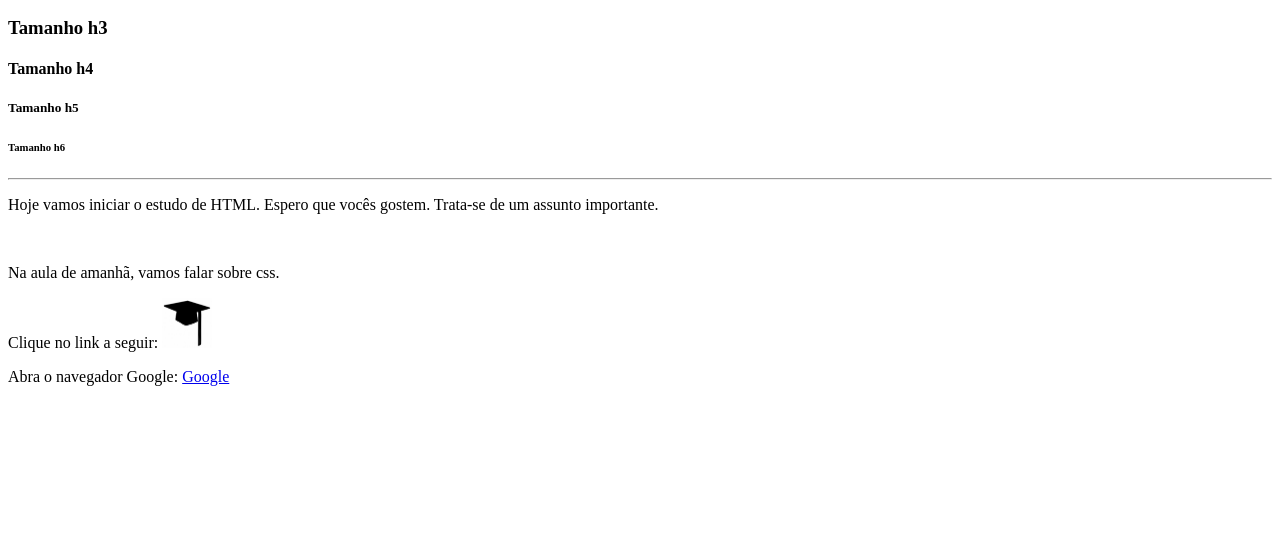
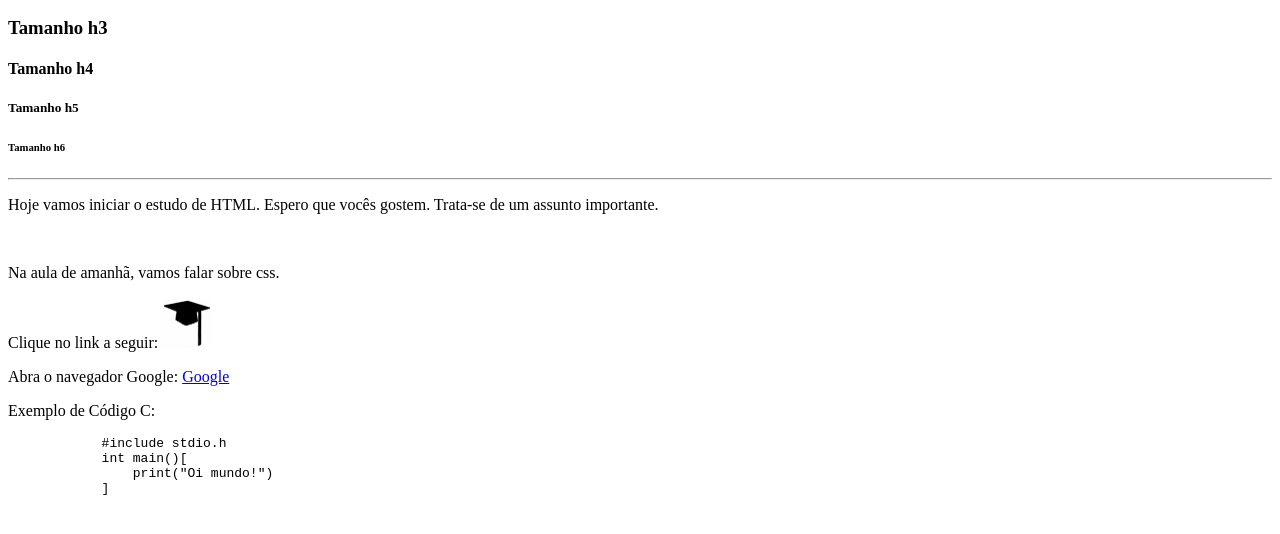
Before and after one commit to angelica-ti/web1, a plain HTML site: page AULA1/hello.html in a window 1280 px wide. Shown: the part 110-644 px from the top of the page. Drawn offline with Linux system fonts and the light colour scheme.

Commit message:
Update hello.html

```diff
--- a/AULA1/hello.html
+++ b/AULA1/hello.html
@@ -8,7 +8,7 @@
     </head>
     <body>
         <h1>Primeira Aula de HTML</h1>
-        <h2>Na primeira aula fizemos o hello world do HTML</h2>
+        <h2>Na primeira aula fizemos o &nbsp;&nbsp;&nbsp;&nbsp;&nbsp;hello world&nbsp;&nbsp;&nbsp;&nbsp;do HTML</h2>
         <h3>Tamanho h3</h3>
         <h4>Tamanho h4</h4>
         <h5>Tamanho h5</h5>
@@ -21,5 +21,14 @@
             <a href="https://qacademico.ifce.edu.br/" target="_blank"> <img src="imgs/academico.jpg"alt="Personal Computer Image" width="50" height="50"> </a>
         </P>
         <p> Abra o navegador Google: <a href="https://google.com" target="_blank">Google</a></p>
+        <p>
+            Exemplo de Código C:
+            <pre>
+            #include stdio.h
+            int main()[
+                print("Oi mundo!")
+            ]
+            </pre>
+        </p>
     </body>
 </html>
```
